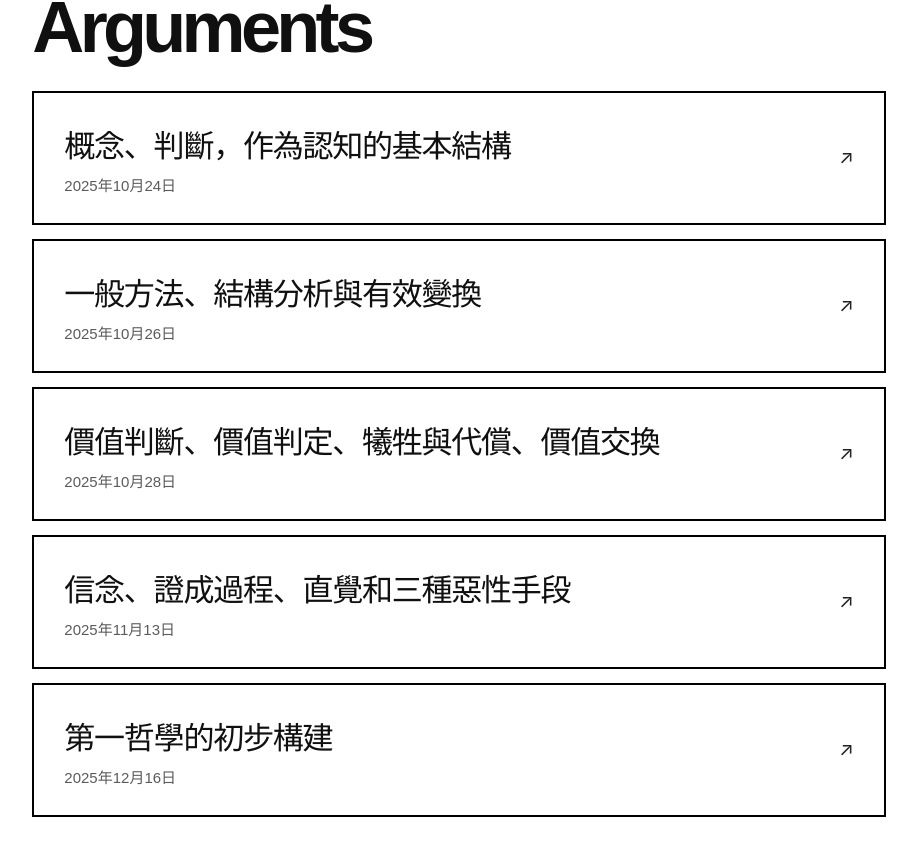
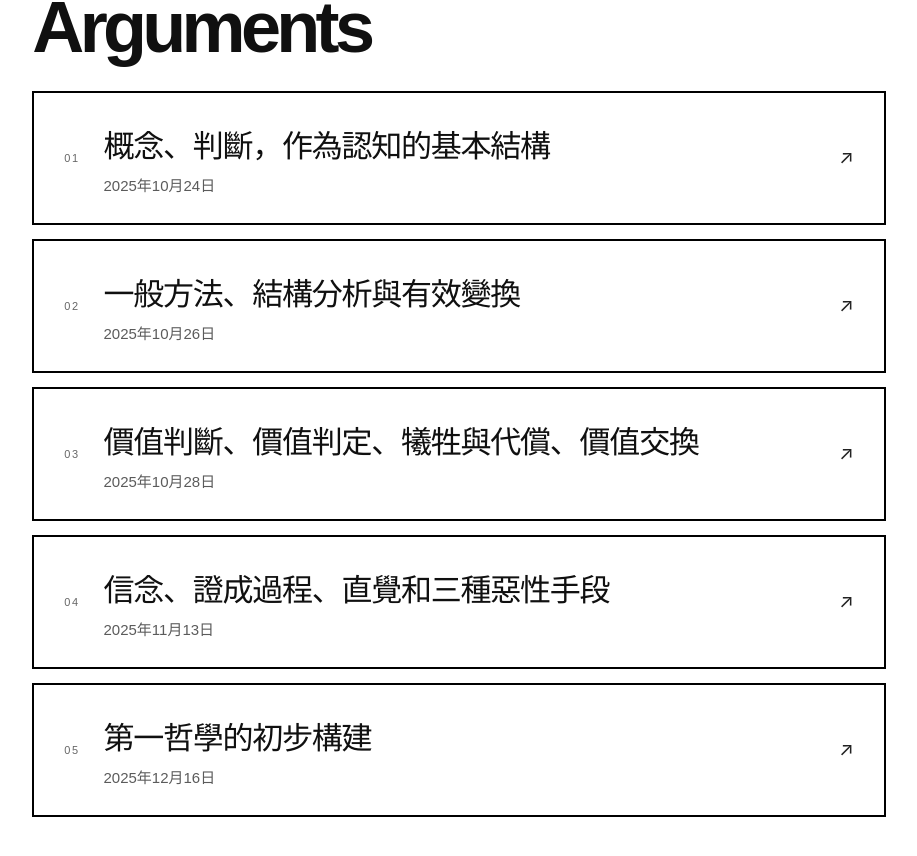
Before and after one commit to Saccharin04/Personal-website, a React (Vite) app: page / in a window 1280 px wide. Shown: the part 3224-4080 px from the top of the page, without its empty margins (181-1098 px from the left). Built offline with nearby package versions, Linux system fonts and the light colour scheme; a web font is replaced by a local one.

Commit message:
Number Arguments video cards

```diff
--- a/src/App.jsx
+++ b/src/App.jsx
@@ -147,8 +147,9 @@ function App() {
       <section id="arguments" className="content arguments-section">
         <h2>Arguments</h2>
         <div className="track-list">
-          {argumentsVideos.map((video) => (
+          {argumentsVideos.map((video, index) => (
             <a className="track-card" key={video.href} href={video.href} target="_blank" rel="noreferrer">
+              <span className="track-number">{String(index + 1).padStart(2, "0")}</span>
               <div className="track-info">
                 <h3>{video.title}</h3>
                 <p>{video.date}</p>
```
